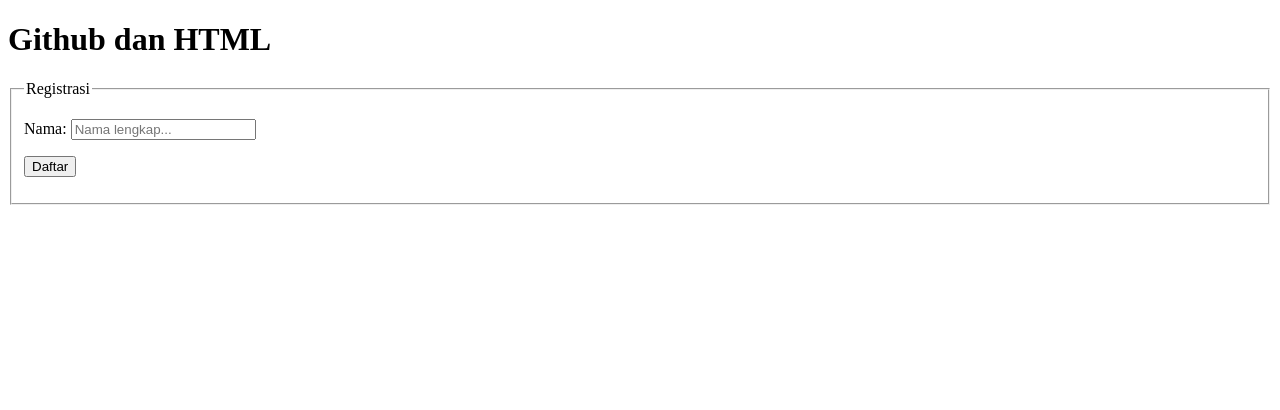
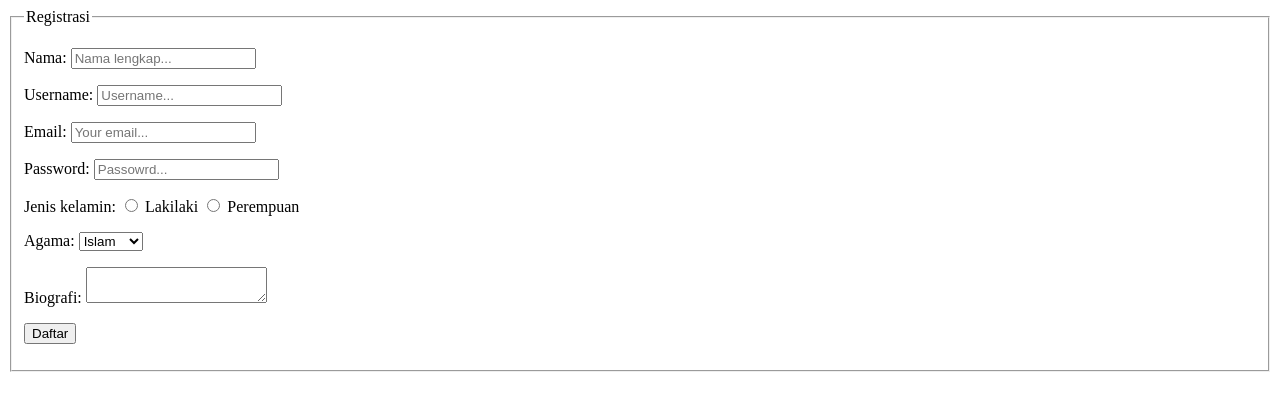
Before and after one commit to VangelineDrey/pts_genap, a plain HTML site: page index.html in a window 1280 px wide. Drawn offline with Linux system fonts and the light colour scheme.

Commit message:
menambah username, dsb

```diff
--- a/index.html
+++ b/index.html
@@ -1,21 +1,48 @@
 <!DOCTYPE html>
 <html>
 <head>
-    <title>
-github dan html
-    </title>
+<title>Registrasi</title>
 </head>
 <body>
-<h1> Github dan HTML </h1>
 <form action="contact.php" method="POST">
 <fieldset>
 <legend>Registrasi</legend>
 <p>
 <label>Nama:</label>
-      <input type="text" name="nama" placeholder="Nama lengkap..."/>
+<input type="text" name="nama" placeholder="Nama lengkap..." />
 </p>
 <p>
-      <input type="submit" name="submit" value="Daftar"/>
+<label>Username:</label>
+<input type="text" name="username" placeholder="Username..." />
+</p>
+<p>
+<label>Email:</label>
+<input type="email" name="email" placeholder="Your email..." />
+</p>
+<p>
+<label>Password:</label>
+<input type="password" name="password" placeholder="Passowrd..." />
+</p>
+<p>
+<label>Jenis kelamin:</label>
+<label><input type="radio" name="jenis_kelamin" value="laki-laki" /> Lakilaki</label>
+<lael><input type="radio" name="jenis_kelamin" value="perempuan" /> Perempuan</label>
+</p>
+<p>
+<label>Agama:</label>
+<select name="agama">
+<option value="islam">Islam</option>
+<option value="kristen">Kristen</option>
+<option value="hindu">Hindu</option>
+<option value="budha">Budha</option>
+</select>
+</p>
+<p>
+<label>Biografi:</label>
+<textarea name="biografi"></textarea>
+</p>
+<p>
+<input type="submit" name="submit" value="Daftar" />
 </p>
 </fieldset>
 </form>
```
Lines whose indentation alone changed are shown as unchanged.
